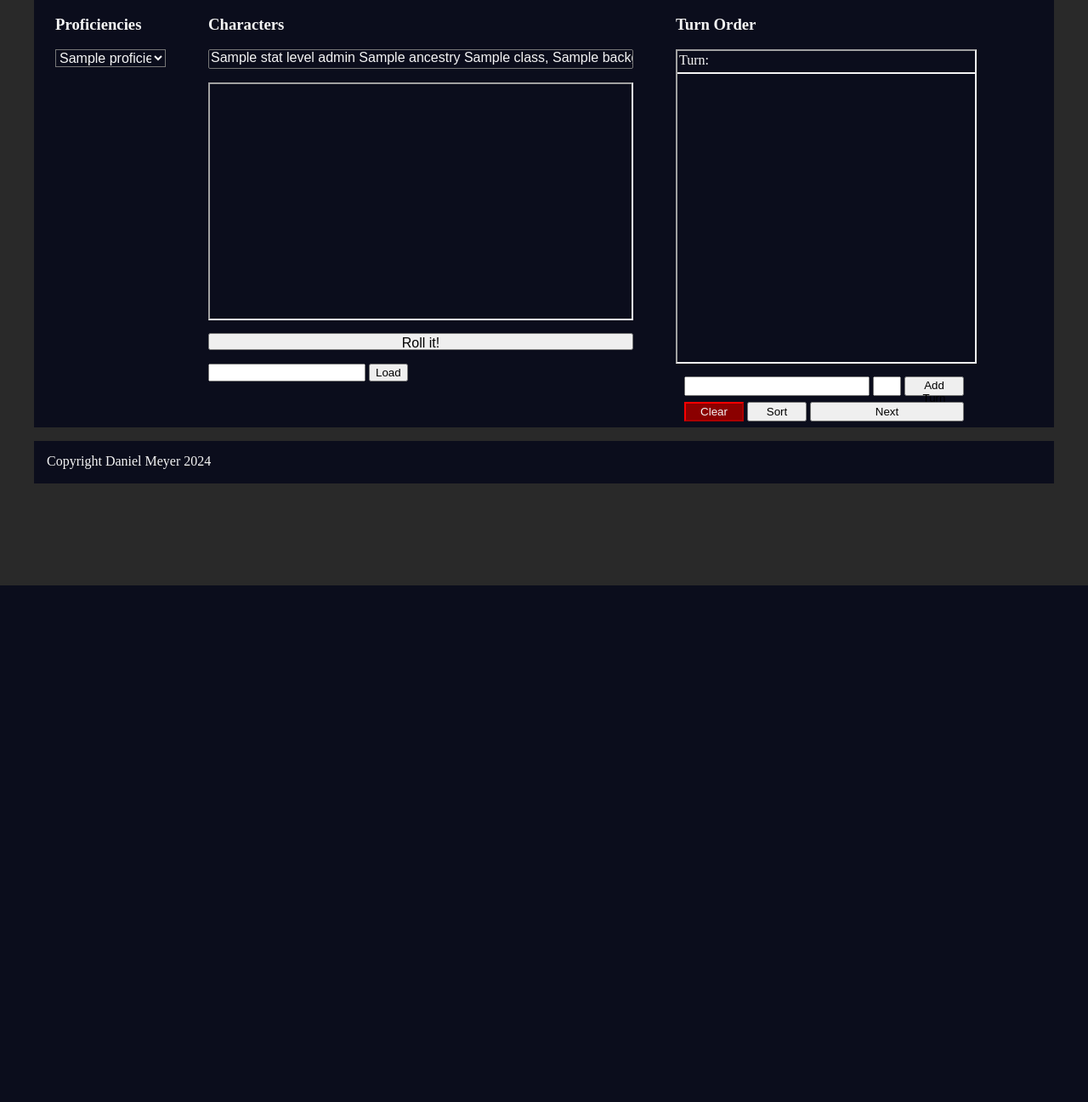
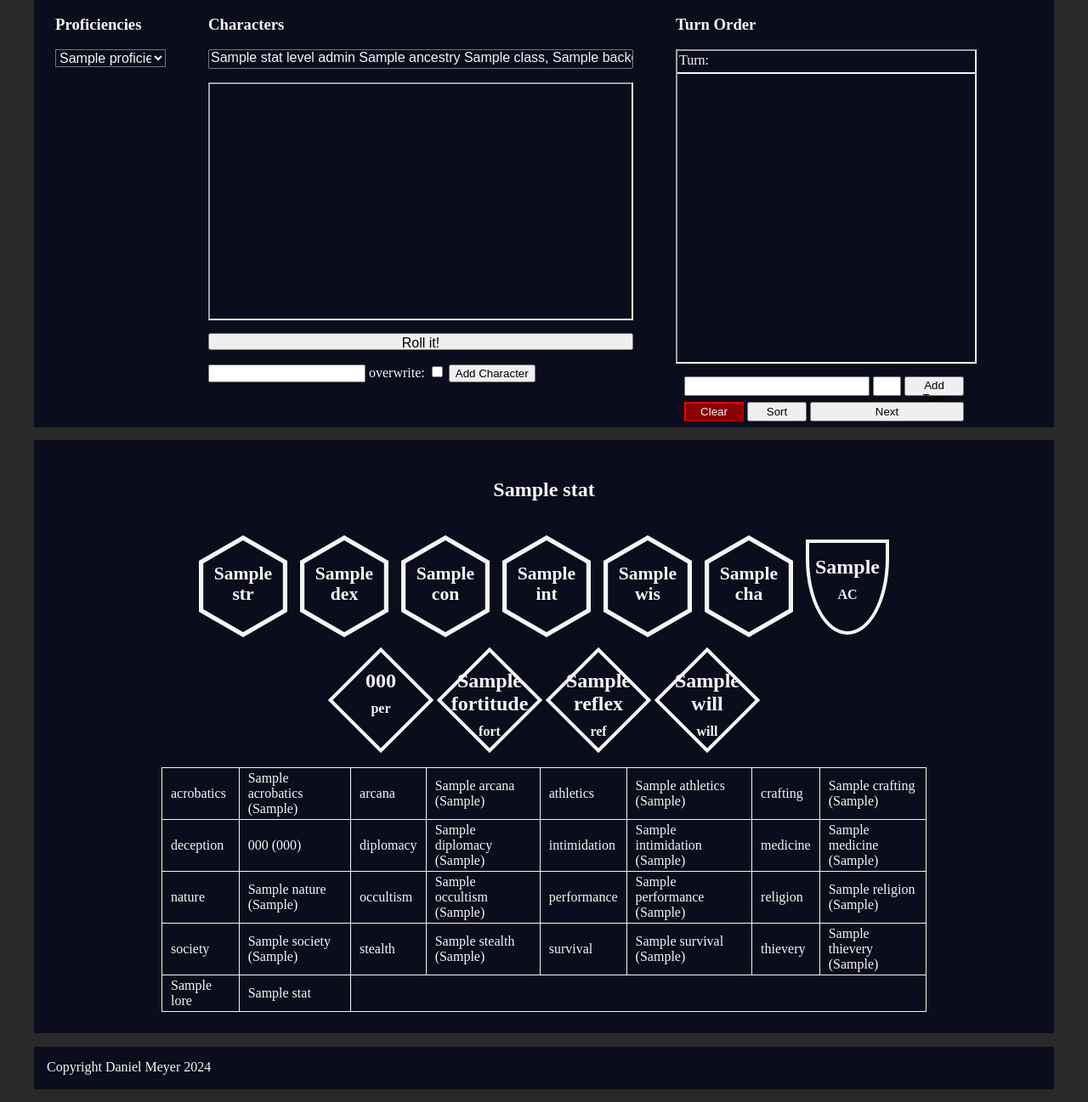
Before and after one commit to danmey89/Pathfinder-2-Gamemaster-App, a Flask app: template templates/index.html in a window 1280 px wide. Shown: the part 111-1408 px from the top of the page at 85% size. Before the commit the page ends 800 px from the top, so only its background shows below. Run offline with Flask 3, Linux system fonts and the light colour scheme; the template is opened without the code that fills it: most values are stand-ins (such as "Sample title", 1, 10 or a date in 2020).

Commit message:
added character details

```diff
--- a/data_handling.py
+++ b/data_handling.py
@@ -106,7 +106,7 @@ def update_db(db, id=277823, overwrite=False):
     ).fetchall()
     columns = [k[0] for k in columns]
 
-
+    print(id)
     character = get_character(id)
     unknown = {}
     for key in character:
--- a/static/style.css
+++ b/static/style.css
@@ -13,11 +13,9 @@ header {
     display: flex;
     justify-content: center;
     margin-top: 15px;
+    background-color: #0b0d1c;
 }
-main, header {
-    background-color: #0b0d1c;
-    margin-bottom: 15px;
-}
+
 form {
     margin-top: 15px;
 }
@@ -36,8 +34,10 @@ form {
 section {
     display: flex;
     width: 100%;
+    height: auto;
     justify-content: space-between;
-
+    background-color: #0b0d1c;
+    margin-top: 15px;
 }
 select {
     background-color: #0b0d1c;
@@ -122,9 +122,122 @@ option:checked {
 }
 footer {
     background-color: #0b0d1c;
-    padding: 10 auto;
+    margin: 15px auto;
     height: 50px;
 }
 footer p {
     padding: 15px;
 }
+
+.hex {
+    margin-top: 50px;
+    margin-right: 15px;
+    width: 104px;
+    height: 60px;
+    background: whitesmoke;
+    position: relative;
+}
+.hex:before, .hex:after {
+    content:"";
+    border-left: 52px solid transparent;
+    border-right: 52px solid transparent;
+    position: absolute;
+}
+.hex:before {
+    top: -30px;
+    border-bottom: 30px solid whitesmoke;
+}
+.hex:after {
+    bottom: -30px;
+    border-top: 30px solid whitesmoke;
+}
+
+.hex.inner {
+    margin-top: 0;
+    background-color: #0b0d1c;
+    -webkit-transform: scale(.9, .9);
+    -moz-transform: scale(.9, .9);
+    transform: scale(.9, .9);
+    z-index:8;
+}
+.hex.inner:before {
+    border-bottom: 30px solid #0b0d1c;
+}
+.hex.inner:after {
+    border-top: 30px solid #0b0d1c;
+}
+.hex.inner p, h2 {
+    text-align: center;
+}
+.attributes {
+    height: 150px;
+    margin: 0 auto;
+    display: flex;
+    justify-content: center;
+    vertical-align: top;
+}
+.hex h2, .save_inner h2 {
+    margin: 0;
+}
+.hex p, .ac p, .save_inner p {
+    margin: 10px;
+}
+#details {
+    display: block;
+}
+.character_details {
+    padding: 25px 0;
+    margin: auto;
+    max-width: 900px;
+    border-bottom: 2px solid whitesmoke;
+    display: flex;
+    justify-content: center;
+    flex-wrap: wrap;
+
+}
+.character_details:last-of-type {
+    border: none;
+}
+.character_details h3 {
+    margin: 0;
+}
+.ac {
+    border: 4px solid whitesmoke;
+    width: 90px;
+    height: 104px;
+    border-bottom-left-radius: 50% 80%;
+    border-bottom-right-radius: 50% 80%;
+    margin-top: 25px;
+    text-align: center;
+}
+.ac h2 {
+    margin: 15px 0 0 0;
+}
+table, td {
+    border: 1px solid whitesmoke;
+    border-collapse: collapse;
+}
+td {
+    padding: 3px 10px;
+}
+table {
+    margin-top: 15px;
+}
+.saves {
+    display: flex;
+    justify-content: space-evenly;
+}
+.save {
+    border: 4px solid whitesmoke;
+    rotate: 45deg;
+    width: 80px;
+    height: 80px;
+    margin: 20px;
+}
+.save_inner{
+    rotate: -45deg;
+    text-align: center;
+    width: 100px;
+    height: 100px;
+
+}
--- a/templates/index.html
+++ b/templates/index.html
@@ -8,6 +8,7 @@
 
 <main>
     <section>
+
         <div class="column">
             <label for="prof_list"><h3>Proficiencies</h3></label>
                 <select id="prof_list" size="{{proficiencies|length}}">
@@ -19,50 +20,150 @@
                     {% endfor %}
                 </select>
         </div>
+
         <div class="column">
             <label for="char_list"><h3>Characters</h3></label>
             <select id="char_list" size="{{stat_list|length}}" multiple>
+
                 {% for name in names: %}
-                <option id="stat_list[name]_opt" value="{{stat_list[name]['name']}}">{{ stat_list[name]['name']}} level
-                        {{stat_list[name]['level']}} {{stat_list[name]['ancestry']}} {{stat_list[name]['class']}},
-                        {{stat_list[name]['background']}}, AC: {{stat_list[name]['AC']}}</option>
+                    <option id="stat_list[name]_opt" value="{{stat_list[name]['name']}}">{{ stat_list[name]['name']}} level
+                            {{stat_list[name]['level']}} {{stat_list[name]['ancestry']}} {{stat_list[name]['class']}},
+                            {{stat_list[name]['background']}}, AC: {{stat_list[name]['AC']}}</option>
                 {% endfor %}
+
             </select>
+
             <div id="output_box">
-            <div id="anchor"></div>
+                <div id="anchor"></div>
             </div>
+
             <button id="roll_it" onclick="roll(dataset)">Roll it!</button>
+
             <form method="POST" action="/load">
                 <input type="text" id="f_id" name="f_id">
-                <input type="submit" value="Load">
+                <label for="overwrite"> overwrite:</label>
+                <input type="checkbox" id="overwrite" name="overwrite">
+                <input type="submit" value="Add Character">
             </form>
+
         </div>
+
         <div class="column">
             <h3>Turn Order</h3>
             <div id="turn_order">
+
                 <div id="turn_count_box">
-                    <div>
-                        <p>Turn: </p>
-                    </div>
+                    <div><p>Turn: </p></div>
                     <div id="turn_counter"></div>
                 </div>
+
             </div>
+
             <div class="turn_controls">
                 <input type="text" id="turn_name">
                 <input type="text" id="turn_num">
                 <button id="add_turn" onclick="add_turn()">Add Turn</button>
             </div>
+
             <div class="turn_controls">
                 <button id="clear" onclick="clear_initiative()">Clear</button>
                 <button id="sort" onclick="sort()">Sort</button>
                 <button id="next_turn" onclick="next_turn()">Next</button>
             </div>
+
+        </div>
     </section>
-    <section>
-        <div></div>
+
+    <section id="details">
+
+        {% for name in names: %}
+            <div class="character_details">
+                <h2>{{stat_list[name]['name']}}</h2>
+                <div class="attributes">
+
+                    {% for i in ['str', 'dex', 'con', 'int', 'wis', 'cha']: %}
+                        <div class="hex">
+                            <div class="hex inner">
+                                <h2>{{stat_list[name][i]}}</h2>
+                                <p><strong>{{i}}</strong></p>
+                            </div>
+                        </div>
+                    {% endfor %}
+
+                    <div class="ac">
+                        <h2>{{stat_list[name]['AC']}}</h2>
+                        <p><strong>AC</strong></p>
+                    </div>
+                </div>
+                <div class="save">
+                    <div class="save_inner">
+                        <h2>{{stat_list[name]['perception']}}</h2>
+                        <p><strong>per</strong></p>
+                    </div>
+                </div>
+                <div  class="saves">
+                    <div class="save">
+                        <div class="save_inner">
+                            <h2>{{stat_list[name]['fortitude']}}</h2>
+                            <p><strong>fort</strong></p>
+                        </div>
+                    </div>
+                    <div class="save">
+                        <div class="save_inner">
+                            <h2>{{stat_list[name]['reflex']}}</h2>
+                            <p><strong>ref</strong></p>
+                        </div>
+                    </div>
+                    <div class="save">
+                        <div class="save_inner">
+                            <h2>{{stat_list[name]['will']}}</h2>
+                            <p><strong>will</strong></p>
+                        </div>
+                    </div>
+                </div>
+
+                <table class="proficiencies">
+                    <tr>
+                        {% for proficiency in ['acrobatics', 'arcana', 'athletics', 'crafting'] %}
+                            <td>{{proficiency}}</td>
+                            <td>{{stat_list[name][proficiency]}} ({{stat_list[name][proficiency+'Train']}})</td>
+                        {% endfor %}
+                    </tr>
+                    <tr>
+                        {% for proficiency in ['deception', 'diplomacy', 'intimidation', 'medicine'] %}
+                            <td>{{proficiency}}</td>
+                            <td>{{stat_list[name][proficiency]}} ({{stat_list[name][proficiency+'Train']}})</td>
+                        {% endfor %}
+                    </tr>
+                    <tr>
+                        {% for proficiency in ['nature', 'occultism', 'performance', 'religion'] %}
+                            <td>{{proficiency}}</td>
+                            <td>{{stat_list[name][proficiency]}} ({{stat_list[name][proficiency+'Train']}})</td>
+                        {% endfor %}
+                    </tr>
+                    <tr>
+                        {% for proficiency in ['society', 'stealth', 'survival', 'thievery'] %}
+                            <td>{{proficiency}}</td>
+                            <td>{{stat_list[name][proficiency]}} ({{stat_list[name][proficiency+'Train']}})</td>
+                        {% endfor %}
+                    </tr>
+                    <tr>
+                        {% for lore in lores: %}
+                            {% if stat_list[name][lore] != None %}
+                            <td>{{lore}}</td>
+                            <td>{{stat_list[name][lore]}}</td>
+                            {% endif %}
+
+                        {% endfor %}
+                    </tr>
+                </table>
+            </div>
+        {% endfor %}
     </section>
+
     <script src="{{url_for('static', filename='roll_it.js')}}"></script>
     <script>const data = {{ stat_list|tojson }};</script>
+
 </main>
 <footer>
     <p>Copyright Daniel Meyer 2024</p>
```
Also changed, not shown: index.py (+6 -1 lines).
